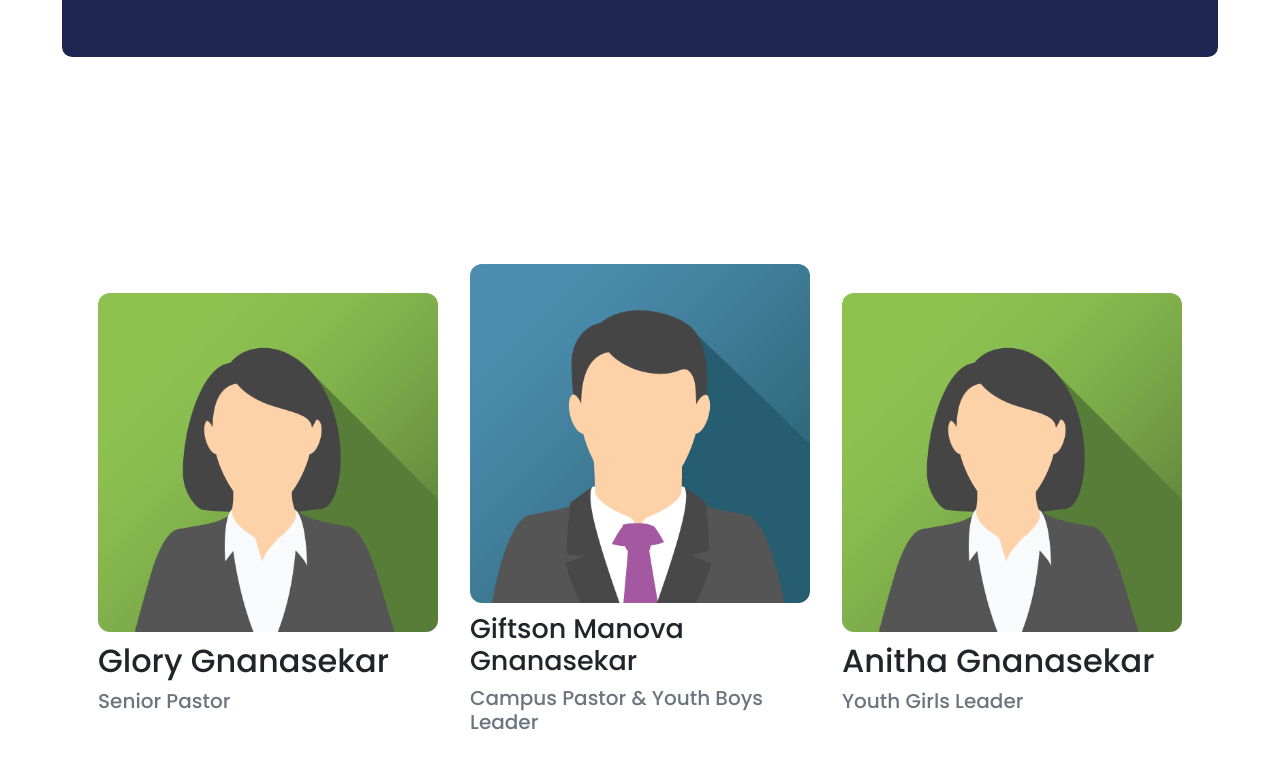
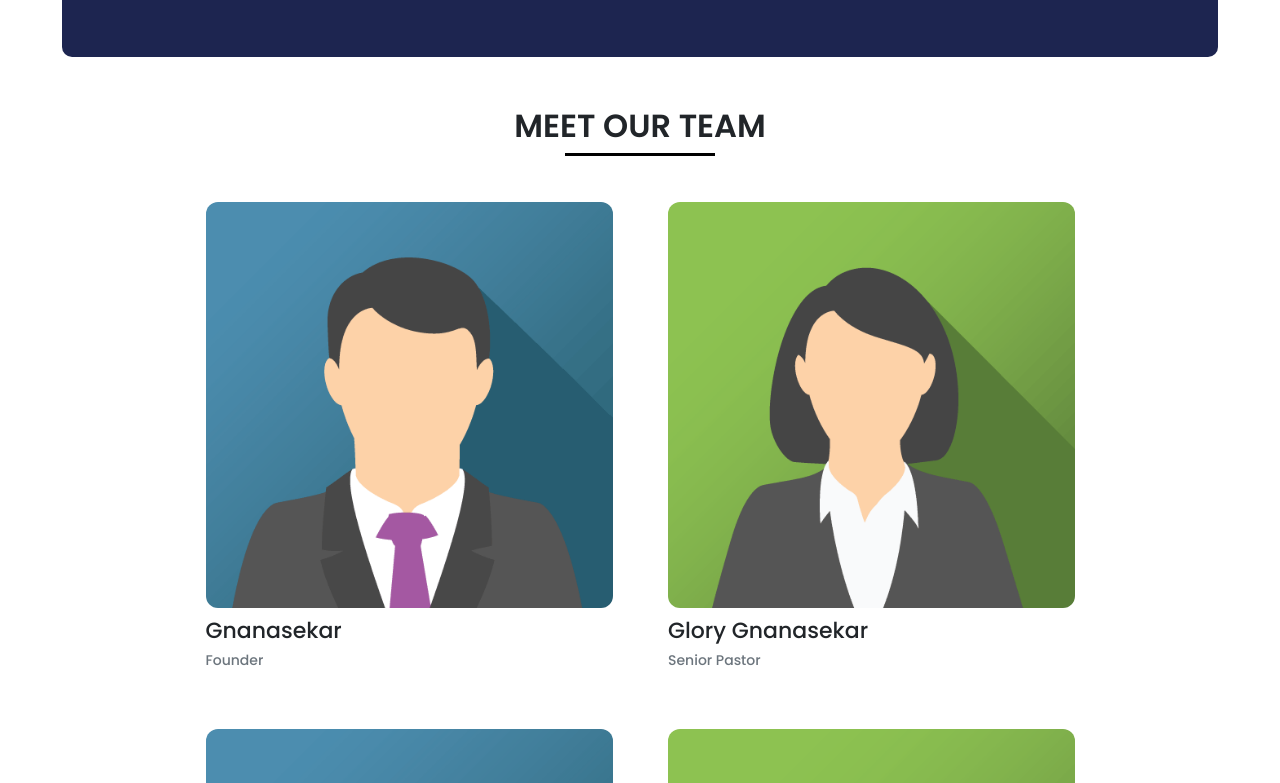
Before and after one commit to DavidMohan/RIM-Church, a plain HTML site: page index.html in a window 1280 px wide. Shown: the part 2197-2980 px from the top of the page. Drawn offline with Linux system fonts and the light colour scheme.

Commit message:
Home Completion

```diff
--- a/assets/scss/our_team.scss
+++ b/assets/scss/our_team.scss
@@ -2,18 +2,49 @@
 .our-team {
   display: flex;
   justify-content: center;
+  flex-direction: column;
   align-items: center;
-  height: 100vh;
+
+  &__title {
+    display: flex;
+    flex-direction: column;
+    align-items: center;
+
+    h2 {
+      font-weight: 600;
+      text-transform: uppercase;
+    }
+
+    &__line {
+      width: 150px;
+      height: 3px;
+      background-color: #000;
+    }
+  }
+
+  .row1 {
+    margin-bottom: 10px;
+    margin-top: 30px;
+  }
+
+  .row2 {
+    margin-top: 10px;
+  }
 
   &__text {
 
     &__name {
       margin-top: 10px;
+      font-size: 22px;
     }
 
+    &__desigination {
+      font-size: 14px;
+    }
+/*
     &__name2 {
       font-size: 27px;
-    }
+    } */
   }
 
   &__member {
--- a/index.html
+++ b/index.html
@@ -188,7 +188,25 @@
   <!-- Section 6 // Our Team -->
   <div class="container">
     <div class="our-team">
-      <div class="col-10 col-lg-4 our-team__member" id="contact">
+      <div class="our-team__title">
+        <h2>Meet Our Team</h2>
+        <div class="our-team__title__line"></div>
+      </div>
+      <div class="row row1">
+        <div class="col-10 col-lg-5 our-team__member" id="contact">
+          <div class="card our-team__member__bg">
+            <div class="card-body">
+              <div class="our-team__member__img card-img" data-aos="flip-right" data-aos-duration="1000">
+                <img src="./assets/img/img_avatar.png" class="card-img" alt="">
+              </div>
+              <div class="our-team__text" data-aos="fade-up" data-aos-duration="1000">
+                <h2 class="our-team__text__name">Gnanasekar</h2>
+                <h5 class="our-team__text__desigination text-muted">Founder</h5>
+              </div>
+            </div>
+          </div>
+        </div>
+        <div class="col-10 col-lg-5 our-team__member" id="contact">
           <div class="card our-team__member__bg">
             <div class="card-body">
               <div class="our-team__member__img card-img" data-aos="flip-right" data-aos-duration="1000">
@@ -201,20 +219,22 @@
             </div>
           </div>
         </div>
-      <div class="col-10 col-lg-4 our-team__member mb-2">
+      </div>
+      <div class="row row2">
+        <div class="col-10 col-lg-5 our-team__member">
           <div class="card our-team__member__bg">
             <div class="card-body">
               <div class="our-team__member__img card-img" data-aos="flip-right" data-aos-duration="1000">
                 <img src="./assets/img/img_avatar.png" class="card-img" alt="">
               </div>
               <div class="our-team__text" data-aos="fade-up" data-aos-duration="1000">
-              <h2 class="our-team__text__name our-team__text__name2">Giftson Manova Gnanasekar</h2>
+                <h2 class="our-team__text__name">Giftson Manova Gnanasekar</h2>
                 <h5 class="our-team__text__desigination text-muted">Campus Pastor & Youth Boys Leader</h5>
               </div>
             </div>
           </div>
         </div>
-      <div class="col-10 col-lg-4 our-team__member">
+        <div class="col-10 col-lg-5 our-team__member">
           <div class="card our-team__member__bg">
             <div class="card-body">
               <div class="our-team__member__img card-img" data-aos="flip-right" data-aos-duration="1000">
@@ -223,6 +243,7 @@
               <div class="our-team__text" data-aos="fade-up" data-aos-duration="1000">
                 <h2 class="our-team__text__name">Anitha Gnanasekar</h2>
                 <h5 class="our-team__text__desigination text-muted">Youth Girls Leader</h5>
+              </div>
             </div>
           </div>
         </div>
```
Also changed, not shown: assets/css/our_team.css, 1 other file. Lines whose indentation alone changed are shown as unchanged.
